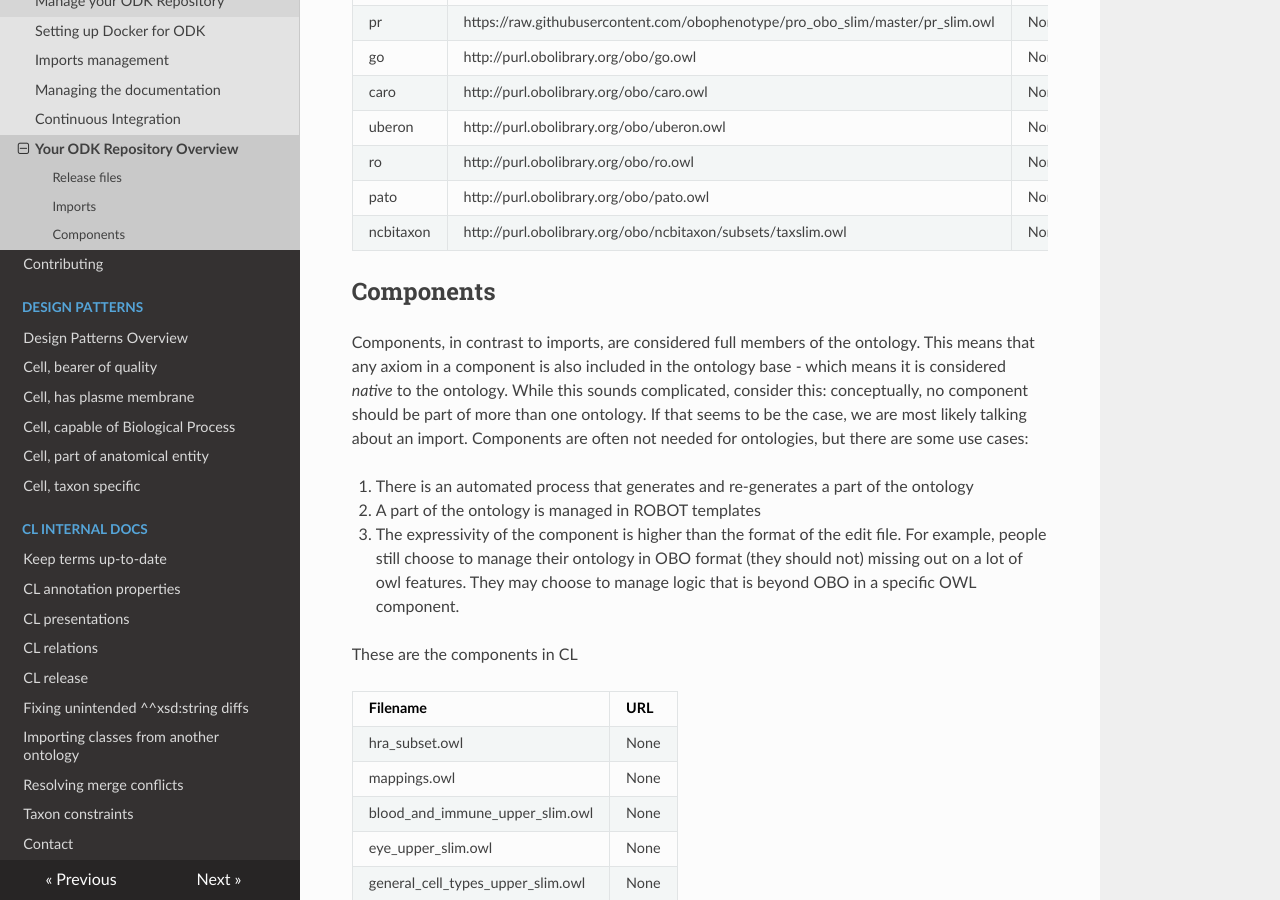
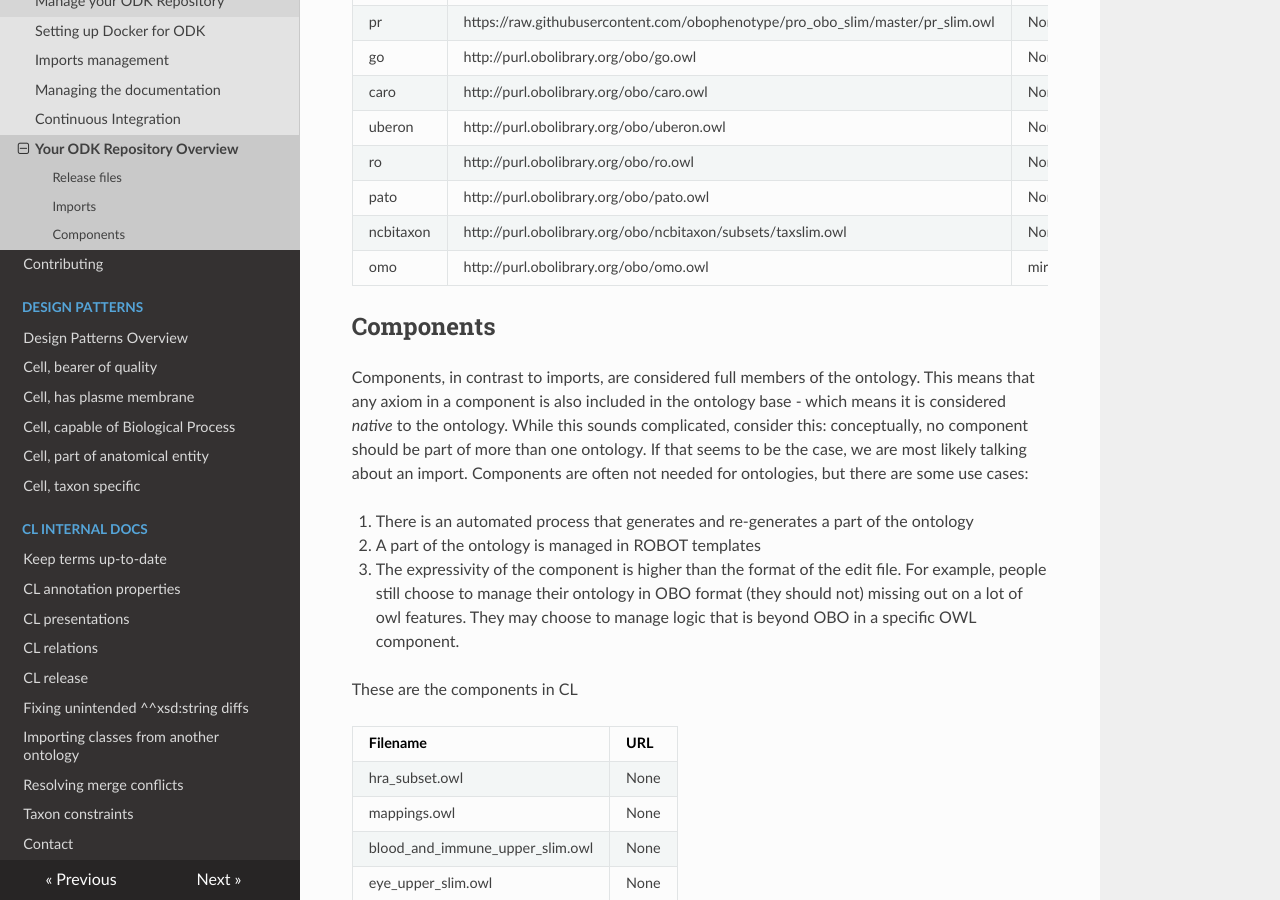
Before and after one commit to obophenotype/cell-ontology, an MkDocs documentation site: the page built from docs/odk-workflows/RepositoryFileStructure.md, in a window 1280 px wide and 900 px high, scrolled down 686 px. Built offline with MkDocs 1.6.1, drawn with Linux system fonts in a browser that asks for light colours; nearby versions of some CDN libraries.

Commit message:
add omo as import

```diff
--- a/docs/odk-workflows/RepositoryFileStructure.md
+++ b/docs/odk-workflows/RepositoryFileStructure.md
@@ -23,6 +23,7 @@ These are the current imports in CL
 | ro | http://purl.obolibrary.org/obo/ro.owl | None |
 | pato | http://purl.obolibrary.org/obo/pato.owl | None |
 | ncbitaxon | http://purl.obolibrary.org/obo/ncbitaxon/subsets/taxslim.owl | None |
+| omo | http://purl.obolibrary.org/obo/omo.owl | mirror |
 
 ## Components
 Components, in contrast to imports, are considered full members of the ontology. This means that any axiom in a component is also included in the ontology base - which means it is considered _native_ to the ontology. While this sounds complicated, consider this: conceptually, no component should be part of more than one ontology. If that seems to be the case, we are most likely talking about an import. Components are often not needed for ontologies, but there are some use cases:
--- a/src/ontology/cl-odk.yaml
+++ b/src/ontology/cl-odk.yaml
@@ -68,6 +68,8 @@ import_group:
       use_base: TRUE
     - id: ncbitaxon
       mirror_from: http://purl.obolibrary.org/obo/ncbitaxon/subsets/taxslim.owl
+    - id: omo
+      module_type: mirror
 pattern_pipelines_group:
   products:
     - id: clustering
```
Also changed, not shown: 2 other files.
